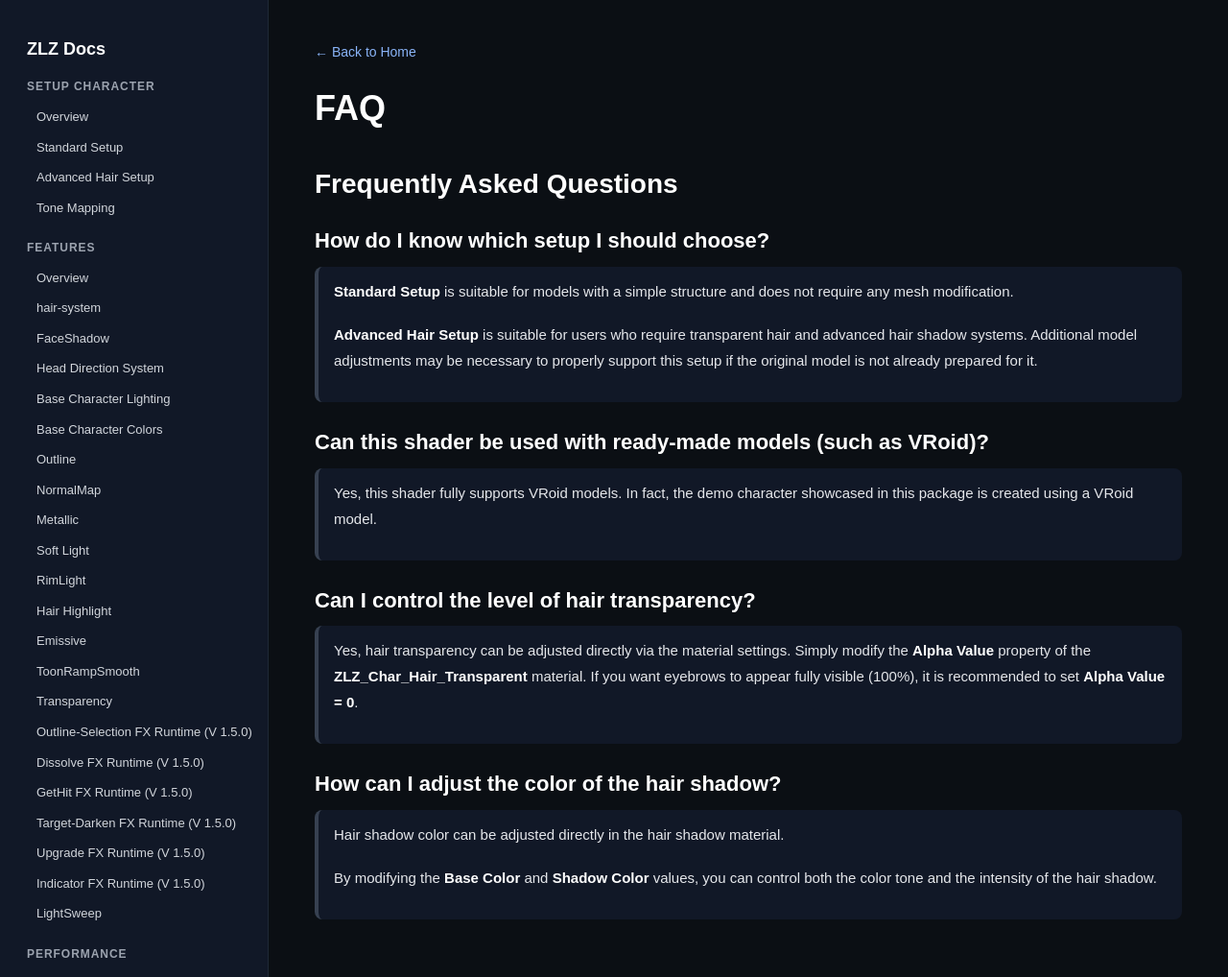
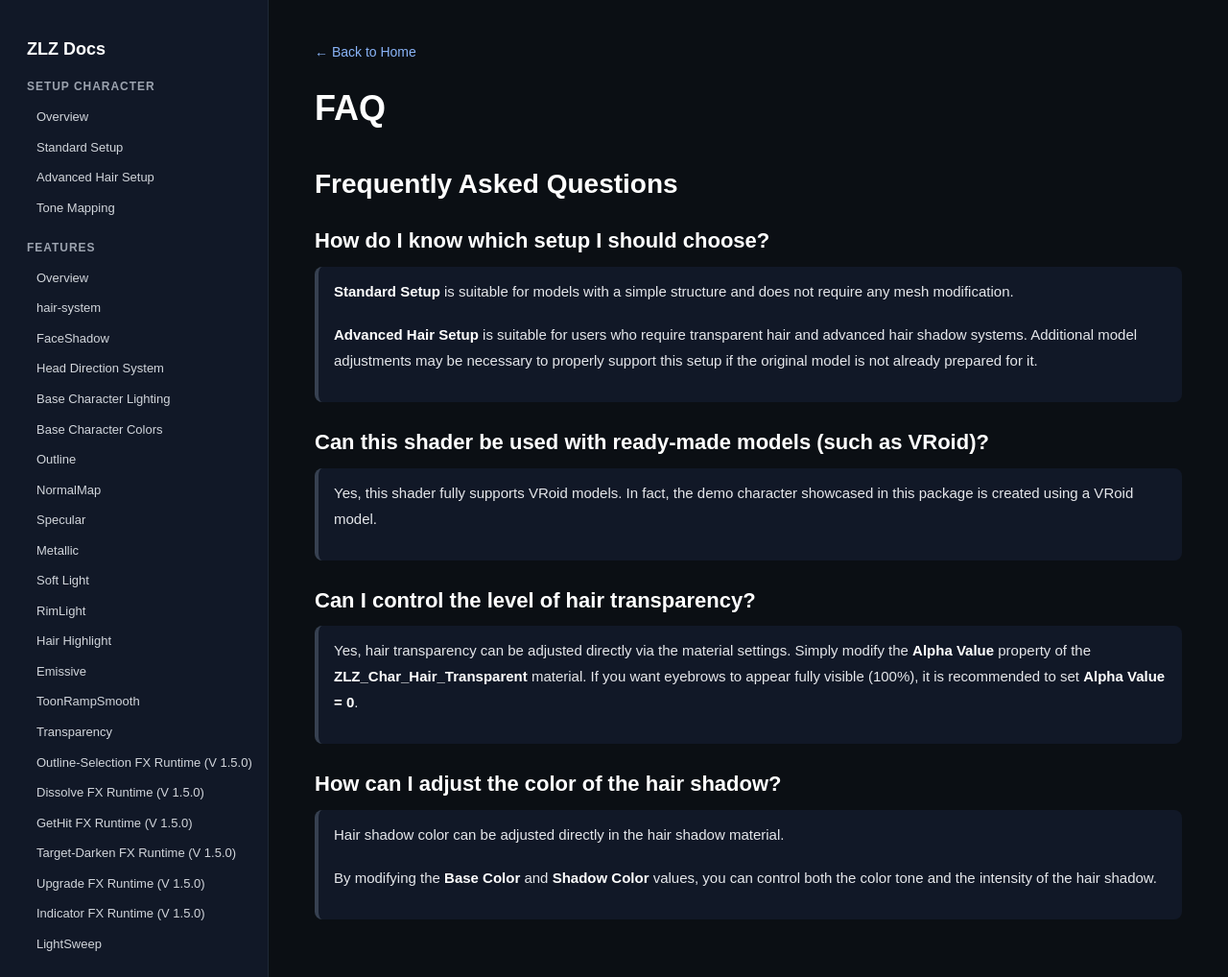
Before and after one commit to zlz-studio/zlz-studio.github.io, a Jekyll site: the page built from faq/index.md, in a window 1280 px wide and 1018 px high. Shown: the whole window at 96% size. Built offline with Jekyll 4.4.1, drawn with Linux system fonts in a browser that asks for light colours.

Commit message:
Update sidebar.html

```diff
--- a/_includes/sidebar.html
+++ b/_includes/sidebar.html
@@ -63,6 +63,11 @@
 <a href="{{ '/features/NormalMap/' | relative_url }}"
    class="{% if page.url contains '/features/NormalMap/' %}active{% endif %}">
    NormalMap
+</a>
+
+<a href="{{ '/features/Specular/' | relative_url }}"
+   class="{% if page.url contains '/features/Specular/' %}active{% endif %}">
+   Specular
 </a>
 
 <a href="{{ '/features/Metallic/' | relative_url }}"
```
